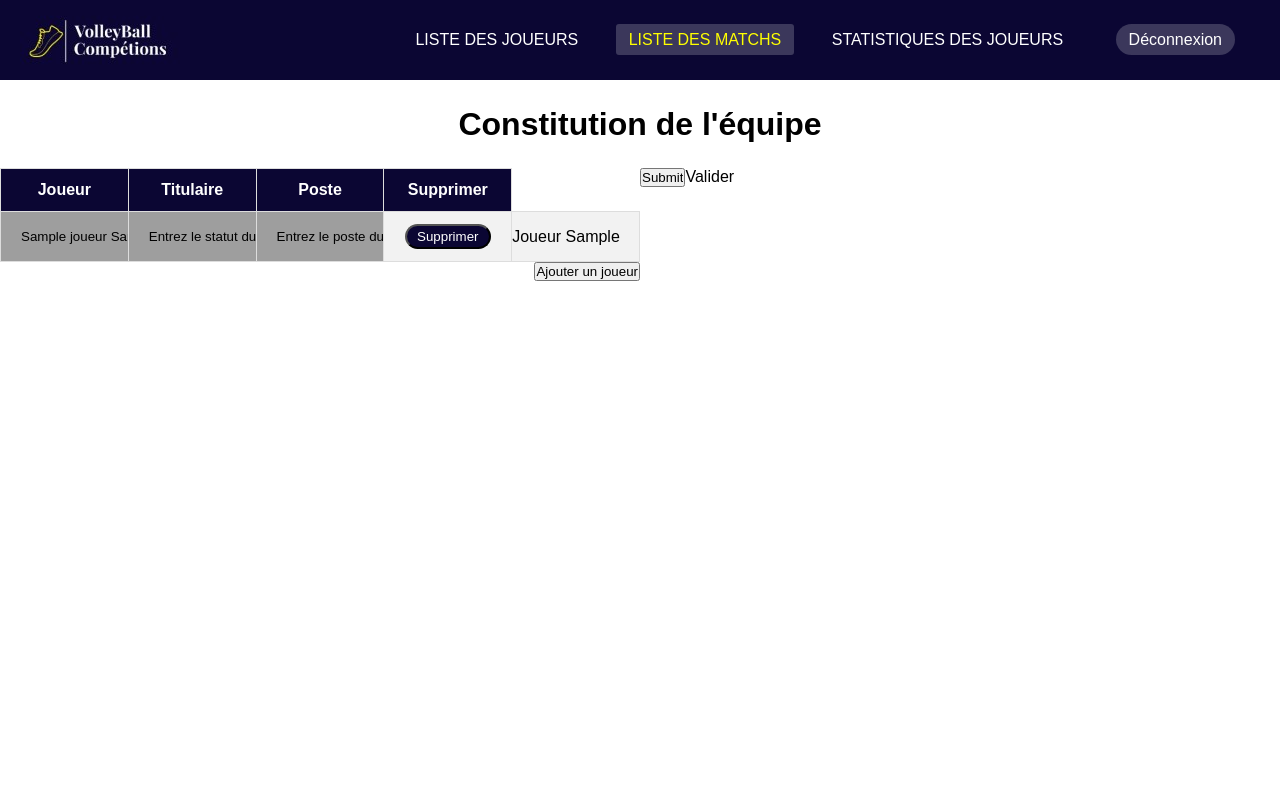
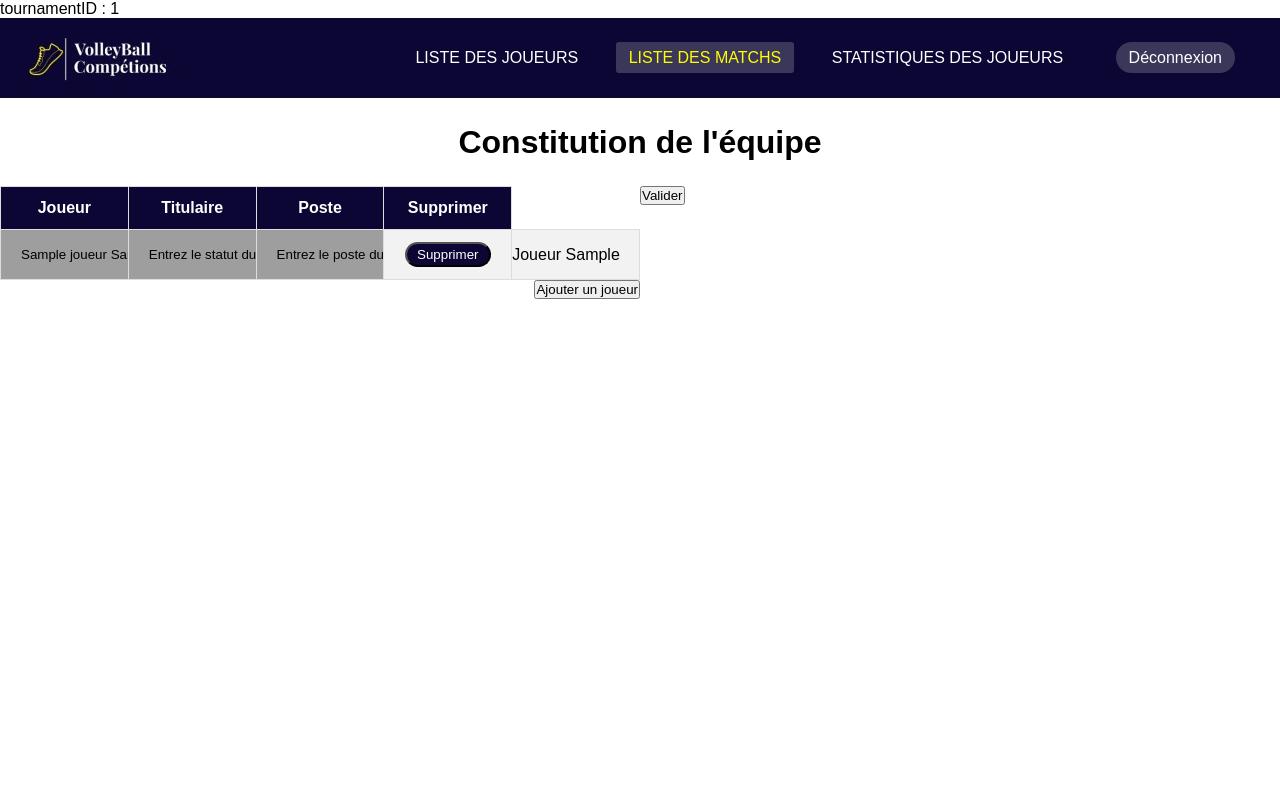
Before and after one commit to CamiilleMrn/PhpWebsite, a PHP site: page /PhpFiles/setTeam.php?id=1 in a window 1280 px wide. Run offline with PHP 8.4, Linux system fonts and the light colour scheme; the visitor is signed in with stand-in values (Sample User, id 1); tables that the repository leaves empty or names only in its code hold one stand-in row (values such as "Sample post"); some libraries are stand-ins or nearby versions; grey boxes are pictures that could not be loaded.

Commit message:
set team ok

```diff
--- a/CSS/style.css
+++ b/CSS/style.css
@@ -17,6 +17,7 @@ nav{
     height: 80px;
     width: 100%;
     background-color: #0B0633;
+    z-index: 10;
 }
 
 label.logo{
@@ -74,7 +75,7 @@ nav a.active , nav a:hover {
     display: none;
 }
 
-@media (max-width: 1285px) {
+@media (max-width: 1316px) {
     label.logo{
         padding-left: 20px;
     }
@@ -84,13 +85,13 @@ nav a.active , nav a:hover {
     }
 }
 
-@media (max-width: 1100px) {
+@media (max-width: 1200px) {
     .checkBtn{
         display: block;
     }
 
     ul{
-        position: fixed;
+        position: absolute;
         width: 100%;
         height: 100vh;
         background: #3b375b;
@@ -98,6 +99,7 @@ nav a.active , nav a:hover {
         left: -100%;
         text-align: center;
         transition: all .5s easy;
+        z-index: 20;
     }
 
     nav ul li {
--- a/PhpFiles/Menu.php
+++ b/PhpFiles/Menu.php
@@ -7,6 +7,7 @@
     }
 ?>
 <header>
+    <script src="https://kit.fontawesome.com/a076d05399.js"></script>
     <nav class="menu">
         <input type="checkbox" id="check">
         <label for="check" class="checkBtn">
--- a/PhpFiles/PlayerList.php
+++ b/PhpFiles/PlayerList.php
@@ -23,7 +23,6 @@
             <title> Liste des joueurs </title>
             <meta charset="UTF-8">
             <link rel="stylesheet" href="../CSS/style.css">
-            <script src="https://kit.fontawesome.com/a076d05399.js"></script>
         </head>
 
         <body>
--- a/PhpFiles/StatPage.php
+++ b/PhpFiles/StatPage.php
@@ -27,13 +27,11 @@
     $matchGagneTotal->execute();
     $matchGagneTotalFetch = $matchGagneTotal->fetchColumn();
 
-    echo $matchGagneTotalFetch;
 
     $matchPerdusTotal = $bdd->prepare("Select count(id) from rencontre where victoire = 0");
     $matchPerdusTotal->execute();
     $matchPerdus = $matchPerdusTotal->fetchColumn();
 
-    echo $matchPerdus;
 
     #Fonction qui tant que l'id de joueur est le meme que le joueur précédent, on ajoute le poste joué dans un tableau
     function getPoste($donnees, $id) {
--- a/PhpFiles/setTeam.php
+++ b/PhpFiles/setTeam.php
@@ -10,6 +10,7 @@
     }
 
     $tournamentId = $_GET['id'];
+    echo "tournamentID : ".$tournamentId;
     $server="127.0.0.1";
     $db="projectphp";
     $login="root";
@@ -36,6 +37,7 @@
             echo "<script>alert('Equipe enregistrée')</script>";
             $query = "insert into participer (idJoueur, idRencontre, estTitulaire, poste) values ";
             for ($i = 0; $i < count($playerName); $i++) {
+                echo "InsertValues : ".$playerName[$i], $tournamentId, $titulaire[$i], $poste[$i];
                 $query .= "($playerName[$i], $tournamentId, $titulaire[$i], '$poste[$i]')";
                 if ($i != count($playerName) - 1) {
                     $query .= ", ";
@@ -183,7 +185,7 @@
 ?>
 
 <!DOCTYPE HTML>
-    <html>
+    <html lang="fr">
         <head>
             <title>Equipe</title>
             <link rel="stylesheet" href="../CSS/style.css">
@@ -260,7 +262,7 @@
 
                 <!-- Table sur la gauche de la page -->
 
-                <form method="post" action="./setTeam.php?id=1">
+                <form method="post" action="./setTeam.php?id=<?php echo $tournamentId?>">
                     <div id="tableAddPlayer">
 
                             <table id='table'>
@@ -309,7 +311,11 @@
 
                     <!-- Bouton valider en bas a droite -->
                     <div id="validateButton">
-                        <input type=submit>Valider</button>
+                        <?php
+                            //echo "<button onClick=setTeam(".$tournamentId.")>Valider</button>";
+                            //cho "<a href='/ProjetPhp/PhpFiles/setTeam.php?id=$tournamentId' >Valider</a>"
+                        ?>
+                        <input type=submit value="Valider"/>
                     </div>
                 </form>
             </main>
@@ -339,7 +345,9 @@
             row.parentNode.removeChild(row);
         }
 
-
+        function setTeam(id){
+            location.href = "/ProjetPhp/PhpFiles/setTeam.php?id="+id;
+        }
 
     </script>
     </html>
```
